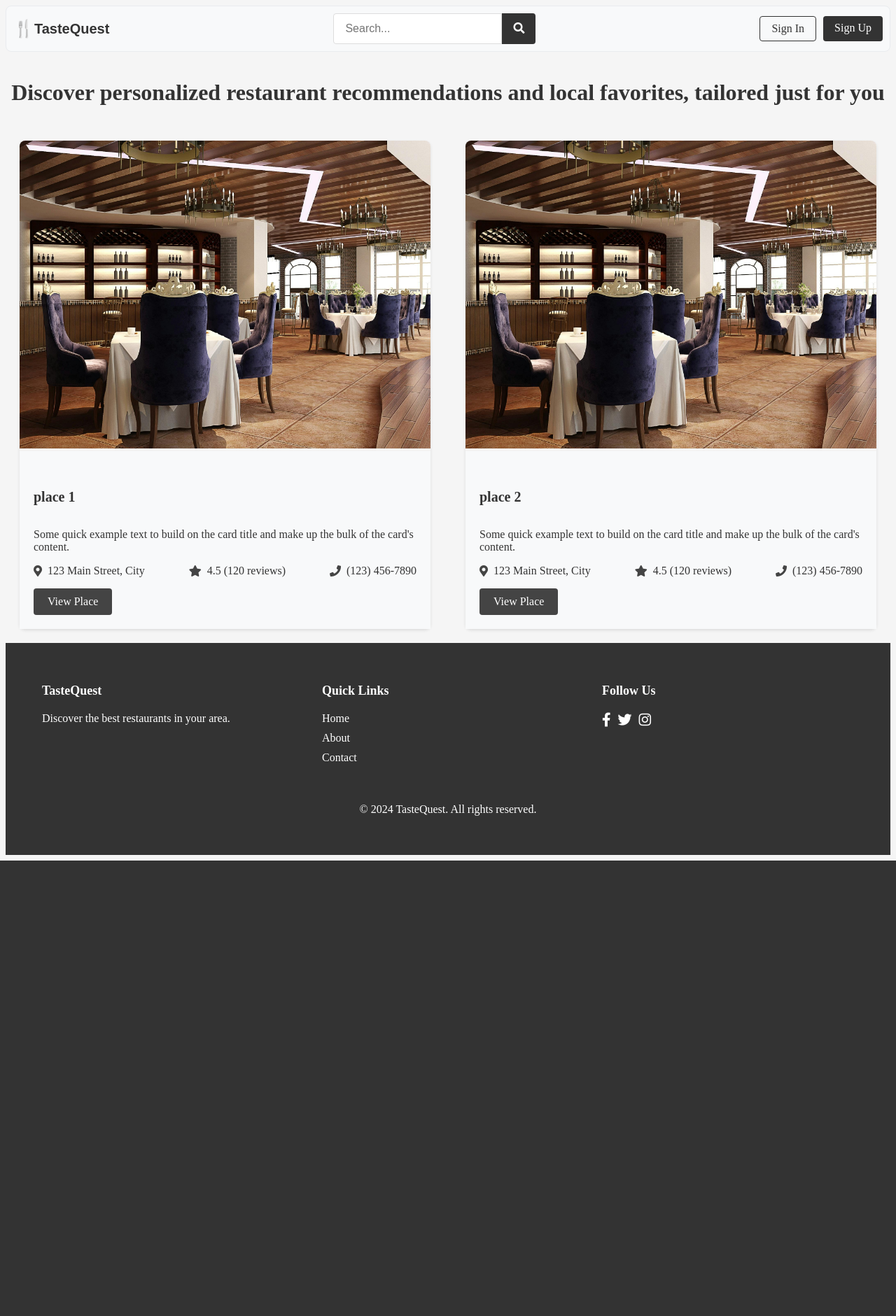
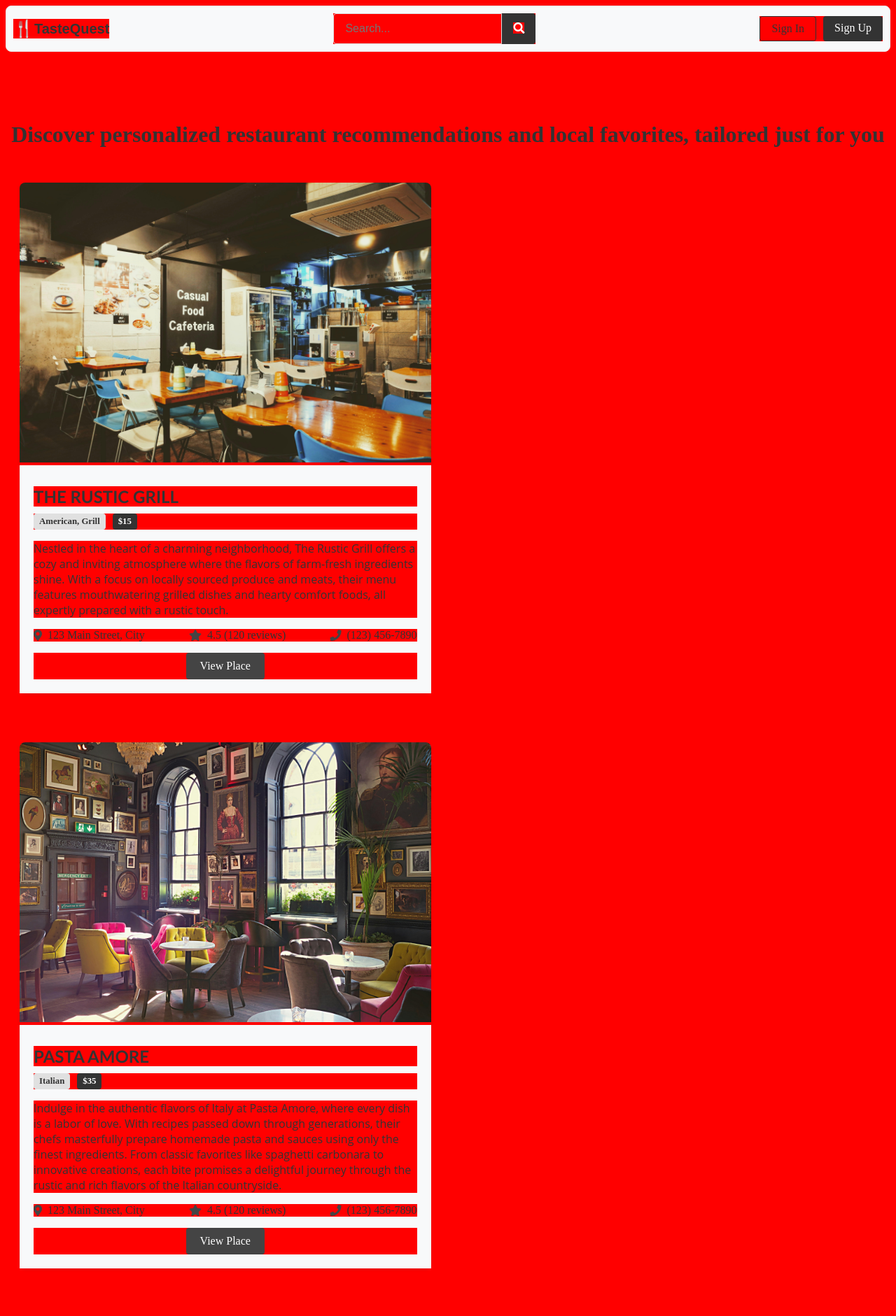
Before and after one commit to Niyofabrice/TasteQuest, a Django app: page / in a window 1280 px wide. Shown: the top 1881 px of the page at 70% size. Before the commit the page ends 1230 px from the top, so only its background shows below. Run offline with Django 5.2, Linux system fonts and the light colour scheme.

Commit message:
made the interface responsive

```diff
--- a/TasteQuest/backend/static/styles/card.css
+++ b/TasteQuest/backend/static/styles/card.css
@@ -3,6 +3,8 @@
     border-radius: 8px; /* Rounded corners */
     box-shadow: 0 2px 4px rgba(0, 0, 0, 0.1); /* Subtle shadow */
     transition: box-shadow 0.3s ease; /* Smooth shadow transition on hover */
+    width: 48%; /* This will make each card take up 48% of the container width */
+    margin-bottom: 20px; /* Add some spacing between cards */
   }
 
   .card:hover {
@@ -33,9 +35,19 @@
 
   /* Card Title */
   .card-title {
-    font-size: 20px; /* Adjust font size as desired */
-    font-weight: bold; /* Bold title */
+    font-family: 'candara', sans-serif; /* Replace with your preferred font */
+    font-size: 1.5rem;
+    font-weight: 900; /* Bold */
+    text-transform: uppercase; /* Optional: Uppercase for extra prominence */
     color: #333; /* Dark text color */
+    margin-top: 10px;
+    margin-bottom: 10px;
+  }
+
+  .card-text {
+    font-family: 'Open Sans', sans-serif; /* Replace with your preferred font */
+    font-size: 1rem;
+    font-weight: 400; /* Regular */
   }
 
 
@@ -51,11 +63,18 @@
     margin: 20px;
     display: flex;
     gap: 50px;
+    flex-wrap: wrap;
+    justify-content: space-between;
+    align-items: stretch;
   }
 
-  .card img {
+.card img {
+    width: 100%; /* Adjust this value to your desired width */
+    height: 400px; /* Adjust this value to your desired height */
+    object-fit: cover; /* This will ensure the images maintain their aspect ratio while filling the specified dimensions */
     transition: transform 0.3s ease-in-out; /* Add transition for smooth scaling */
 }
+
 
 .card img:hover {
     transform: scale(1.01); /* Scale the image by 10% on hover */
@@ -83,6 +102,12 @@
   }
 
   /* Button */
+.btncls {
+  display: flex;
+  flex-direction: column;
+  align-items: center;
+}
+
 .btn-primary {
     background-color: #444; /* Slate blue color from navigation links */
     border: none;
@@ -90,6 +115,7 @@
     padding: 10px 20px;
     text-align: center;
     display: inline-block;
+    justify-self: center;
     font-size: 16px;
     border-radius: 4px;
     transition: background-color 0.3s ease;
@@ -98,3 +124,27 @@
   .btn-primary:hover {
     background-color: #222; /* Darker shade of slate blue */
   }
+
+
+  .restaurant-details {
+    display: flex;
+    gap: 10px;
+  }
+
+  .cuisine,
+.price-range {
+  padding: 4px 8px;
+  border-radius: 4px;
+  font-size: 0.8rem;
+  font-weight: bold;
+}
+
+.cuisine {
+  background-color: #e0e0e0;
+  color: #333;
+}
+
+.price-range {
+  background-color: #333;
+  color: #fff;
+}
--- a/TasteQuest/backend/static/styles/herosection.css
+++ b/TasteQuest/backend/static/styles/herosection.css
@@ -1,7 +1,7 @@
 /* Hero Section */
 .hero-section {
     text-align: center;
-    margin-top: 40px;
+    margin-top: 100px;
     margin-bottom: 50px;
   }
 
--- a/TasteQuest/backend/static/styles/index.css
+++ b/TasteQuest/backend/static/styles/index.css
@@ -1,3 +1,3 @@
-body {
-    background-color: #f5f5f5; /* Slightly darker off-white */
-  }
+* {
+    background-color: red; /* Slightly darker off-white */
+}
--- a/TasteQuest/backend/templates/card.html
+++ b/TasteQuest/backend/templates/card.html
@@ -5,10 +5,14 @@
 <div class="cards-container">
   {% for place in places %}
   <div class="card">
-    <img src="{% static 'images/pexels-pixabay-262047.jpg' %}" class="card-img-top" alt="...">
+    <img src="{% static place.image %}" class="card-img-top" alt="...">
     <div class="card-body">
       <h5 class="card-title">{{place.name}}</h5>
-      <p class="card-text">Some quick example text to build on the card title and make up the bulk of the card's content.</p>
+      <div class="restaurant-details">
+        <span class="cuisine">{{place.cuisine}}</span>
+        <span class="price-range">${{place.price_range}}</span>
+      </div>
+      <p class="card-text">{{place.description}}</p>
       <div class="card-details">
         <div class="location">
           <i class="fas fa-map-marker-alt"></i>
@@ -23,7 +27,9 @@
           <span>(123) 456-7890</span>
         </div>
       </div>
-      <a href="#" class="btn btn-primary">View Place</a>
+      <div class="btncls">
+        <a href="#" class="btn btn-primary">View Place</a>
+      </div>
     </div>
   </div>
   {% endfor %}
--- a/TasteQuest/backend/views.py
+++ b/TasteQuest/backend/views.py
@@ -23,8 +23,10 @@ headers = {
 
 def home(request):
     places = [
-        {"name": "place 1", "description": "description for place 1"},
-        {"name": "place 2", "description": "description for place 2"},
+        {"name": "The Rustic Grill", "description": "Nestled in the heart of a charming neighborhood, The Rustic Grill offers a cozy and inviting atmosphere where the flavors of farm-fresh ingredients shine. With a focus on locally sourced produce and meats, their menu features mouthwatering grilled dishes and hearty comfort foods, all expertly prepared with a rustic touch.", "image": "images/pexels-vedanti-66315-239975.jpg", "cuisine": "American, Grill", "price_range": 15},
+        {"name": "Pasta Amore", "description": "Indulge in the authentic flavors of Italy at Pasta Amore, where every dish is a labor of love. With recipes passed down through generations, their chefs masterfully prepare homemade pasta and sauces using only the finest ingredients. From classic favorites like spaghetti carbonara to innovative creations, each bite promises a delightful journey through the rustic and rich flavors of the Italian countryside.", "image": "images/pexels-thomas-balabaud-735585-1579739.jpg", "cuisine": "Italian", "price_range": 35},
+        {"name": "Sushi Sakura", "description": "Step into the elegantly minimalist ambiance of Sushi Sakura and embark on a culinary journey through the finest in Japanese cuisine. Their skilled sushi chefs meticulously craft each roll and nigiri, showcasing the freshest seafood and a dedication to authentic flavors. Complemented by a selection of warm and cold small plates, Sushi Sakura offers a true taste of Japan.", "image": "images/pexels-reneasmussen-1581384.jpg", "cuisine": "Japanese", "price_range": 25},
+        {"name": "Spice Bazaar", "description": "Embark on a flavorful adventure at Spice Bazaar, where the vibrant aromas and bold spices of Middle Eastern and Mediterranean cuisines come together in a tantalizing fusion. From succulent kebabs to fragrant tagines and creamy hummus, each dish is a celebration of exotic ingredients and time-honored cooking techniques, transporting you to the bustling markets of faraway lands.", "image": "images/pexels-pixabay-262047.jpg", "cuisine": "Indian", "price_range": 20},
         # Add more card data as needed
     ]
 
```
Also changed, not shown: TasteQuest/backend/static/images/pexels-reneasmussen-1581384.jpg (added), TasteQuest/backend/static/images/pexels-thomas-balabaud-735585-1579739.jpg (added), TasteQuest/backend/static/images/pexels-vedanti-66315-239975.jpg (added).
